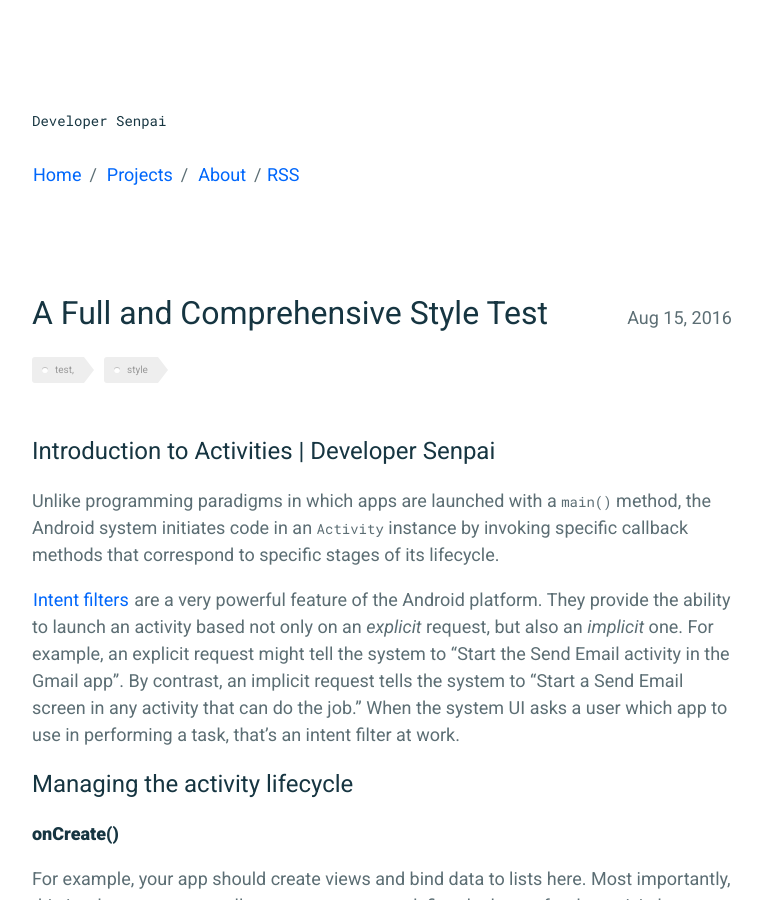
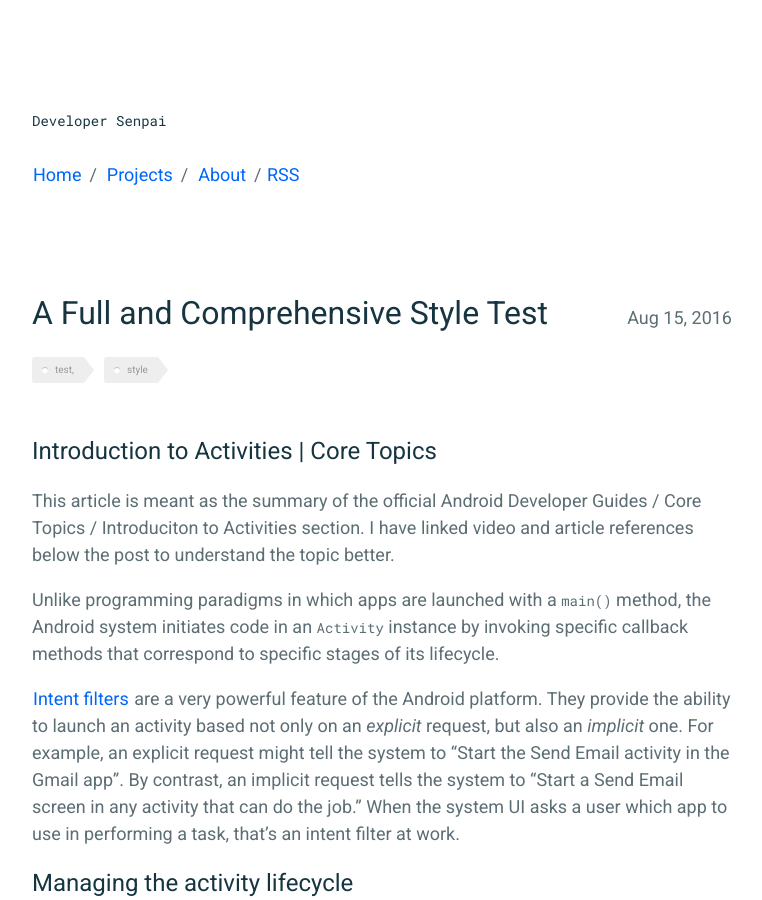
Before and after one commit to developersenpai/developersenpai, a Jekyll site: the page built from _posts/2018-12-26-introduction-to-activities.md, in a window 1280 px wide and 900 px high. Shown: the whole window, without its empty margins (258-1020 px from the left). Built offline with Jekyll 4.4.1, drawn with Linux system fonts in a browser that asks for light colours.

Commit message:
Update 2018-12-26-introduction-to-activities.md

```diff
--- a/_posts/2018-12-26-introduction-to-activities.md
+++ b/_posts/2018-12-26-introduction-to-activities.md
@@ -7,7 +7,9 @@ tags: test, style
 comments: true
 ---
 
-## Introduction to Activities | Developer Senpai
+## Introduction to Activities | Core Topics
+
+This article is meant as the summary of the official Android Developer Guides / Core Topics / Introduciton to Activities section. I have linked video and article references below the post to understand the topic better.
 
 Unlike programming paradigms in
 which apps are launched with a `main()` method, the Android
```
